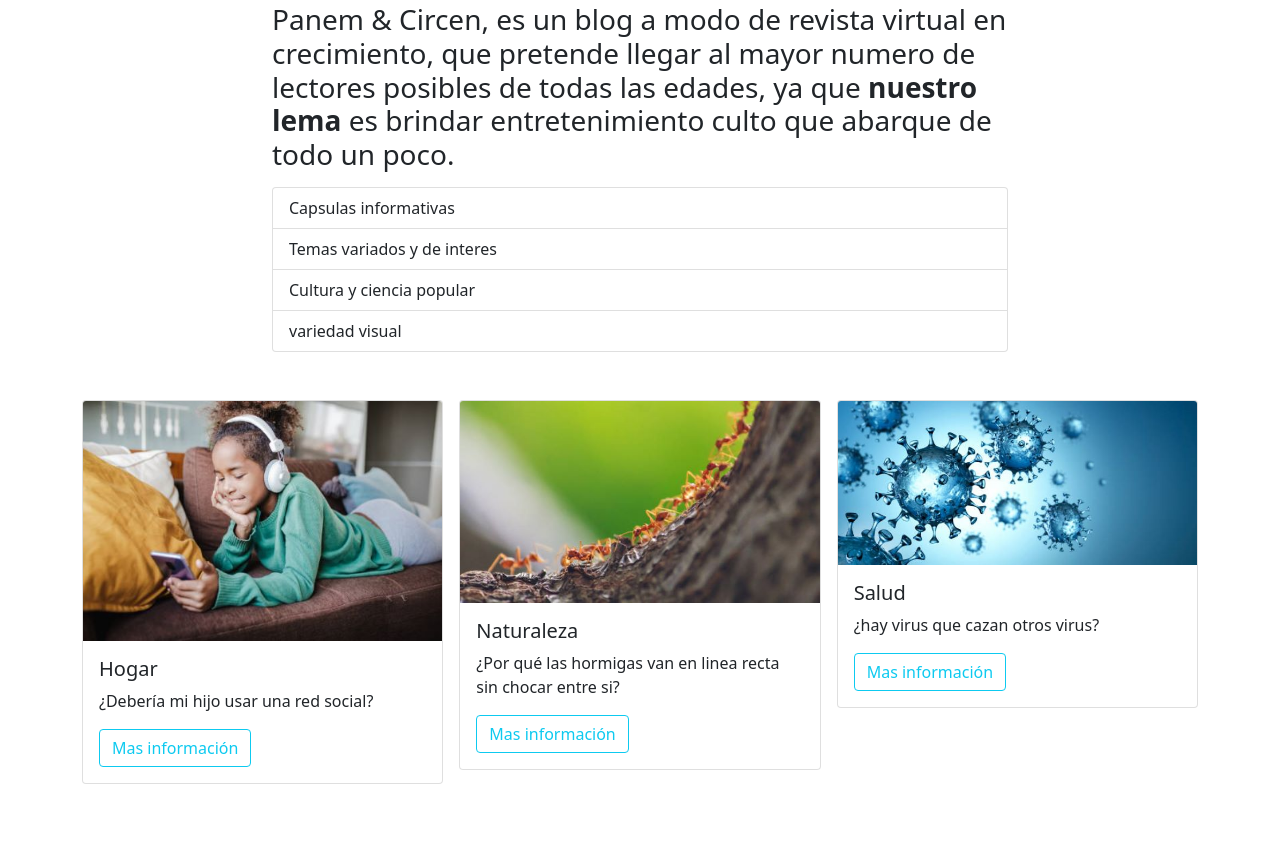
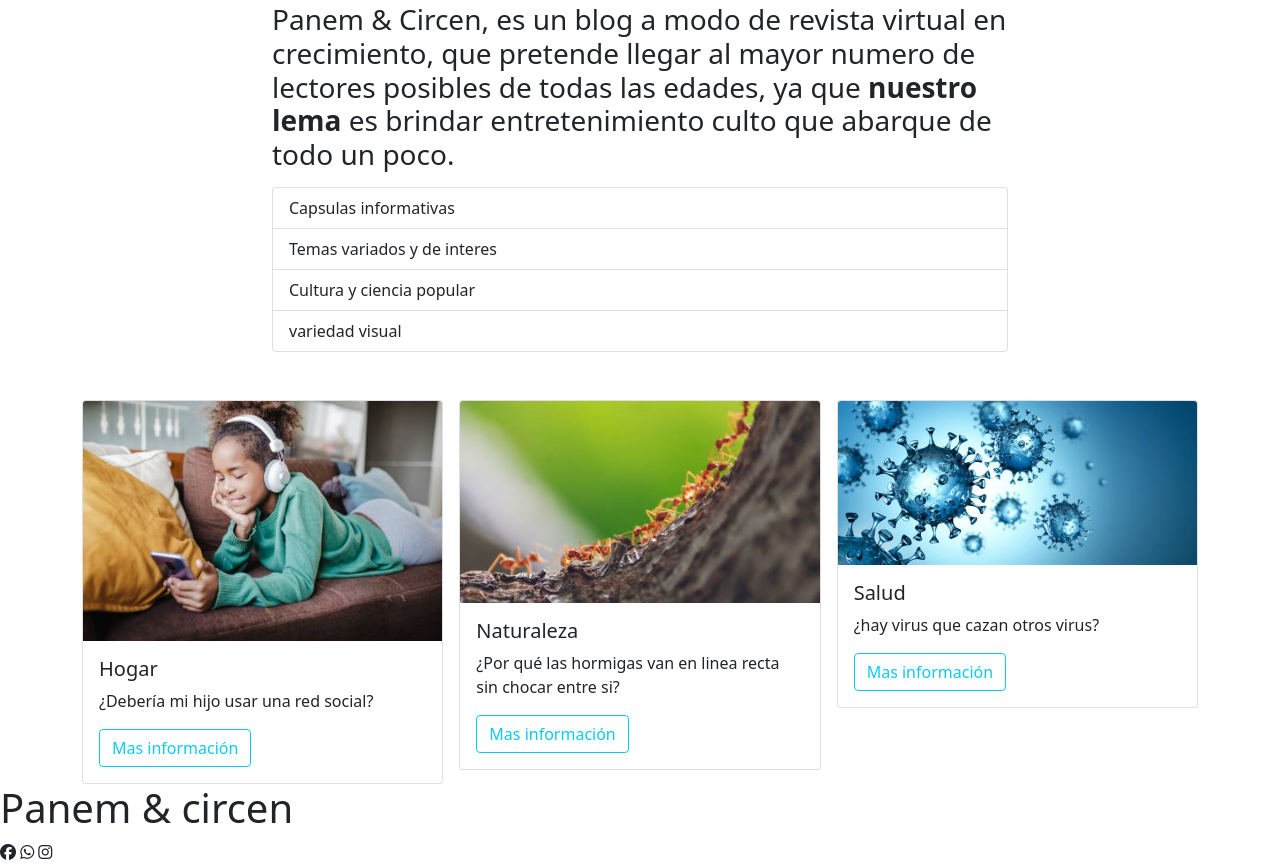
Before and after one commit to 3076javierpineda/Revista_Panem-Circen, a website: page index.html in a window 1280 px wide. Shown: the part 1010-1874 px from the top of the page. Before the commit the page ends 1794 px from the top, so only its background shows below. Drawn offline with nearby package versions, Linux system fonts and the light colour scheme.

Commit message:
termine footer

```diff
--- a/index.html
+++ b/index.html
@@ -4,6 +4,7 @@
     <meta charset="UTF-8">
     <meta http-equiv="X-UA-Compatible" content="IE=edge">
     <meta name="viewport" content="width=device-width, initial-scale=1.0">
+    <script src="https://kit.fontawesome.com/8908945d95.js" crossorigin="anonymous"></script>
     <link href="https://cdn.jsdelivr.net/npm/bootstrap@5.0.2/dist/css/bootstrap.min.css" rel="stylesheet"
      integrity="sha384-EVSTQN3/azprG1Anm3QDgpJLIm9Nao0Yz1ztcQTwFspd3yD65VohhpuuCOmLASjC"
      crossorigin="anonymous">
@@ -111,7 +112,7 @@
         </div>
     </section>
     <section class="section4">
-        <div class="container mt-5" id="Blog">
+        <div class="container mt-5" id="#">
             <div class="row g-3">
                     <div class="col-12 col-lg-4">
                         <div class="card">
@@ -146,6 +147,16 @@
             </div>
         </div>
     </section>
+    <footer class="footer">
+        <div>
+            <h1>Panem & circen</h1>
+        </div>
+        <div>
+            <i class="fa-brands fa-facebook"></i>
+            <i class="fa-brands fa-whatsapp"></i>
+            <i class="fa-brands fa-instagram"></i>
+        </div>
+    </footer>
     <script src="https://cdn.jsdelivr.net/npm/bootstrap@5.0.2/dist/js/bootstrap.bundle.min.js"
          integrity="sha384-MrcW6ZMFYlzcLA8Nl+NtUVF0sA7MsXsP1UyJoMp4YLEuNSfAP+JcXn/tWtIaxVXM"
          crossorigin="anonymous"></script>
```
